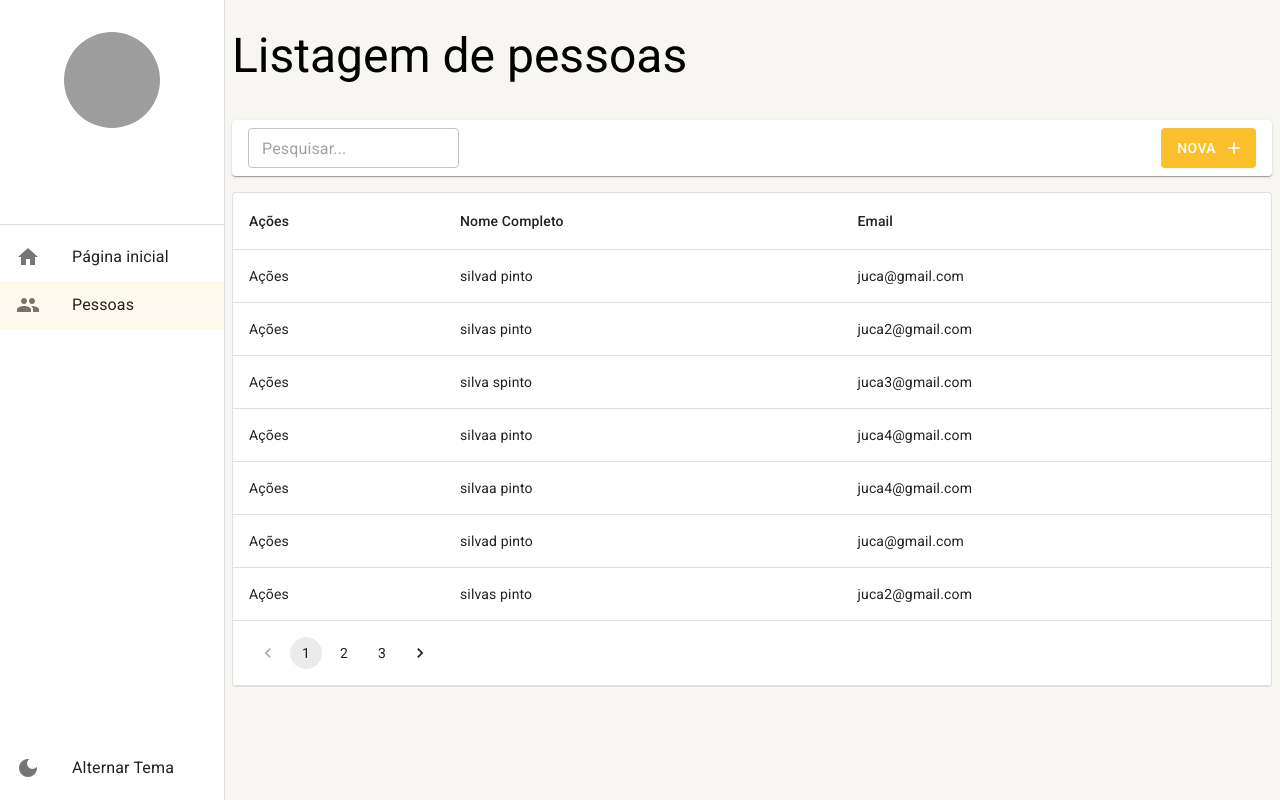
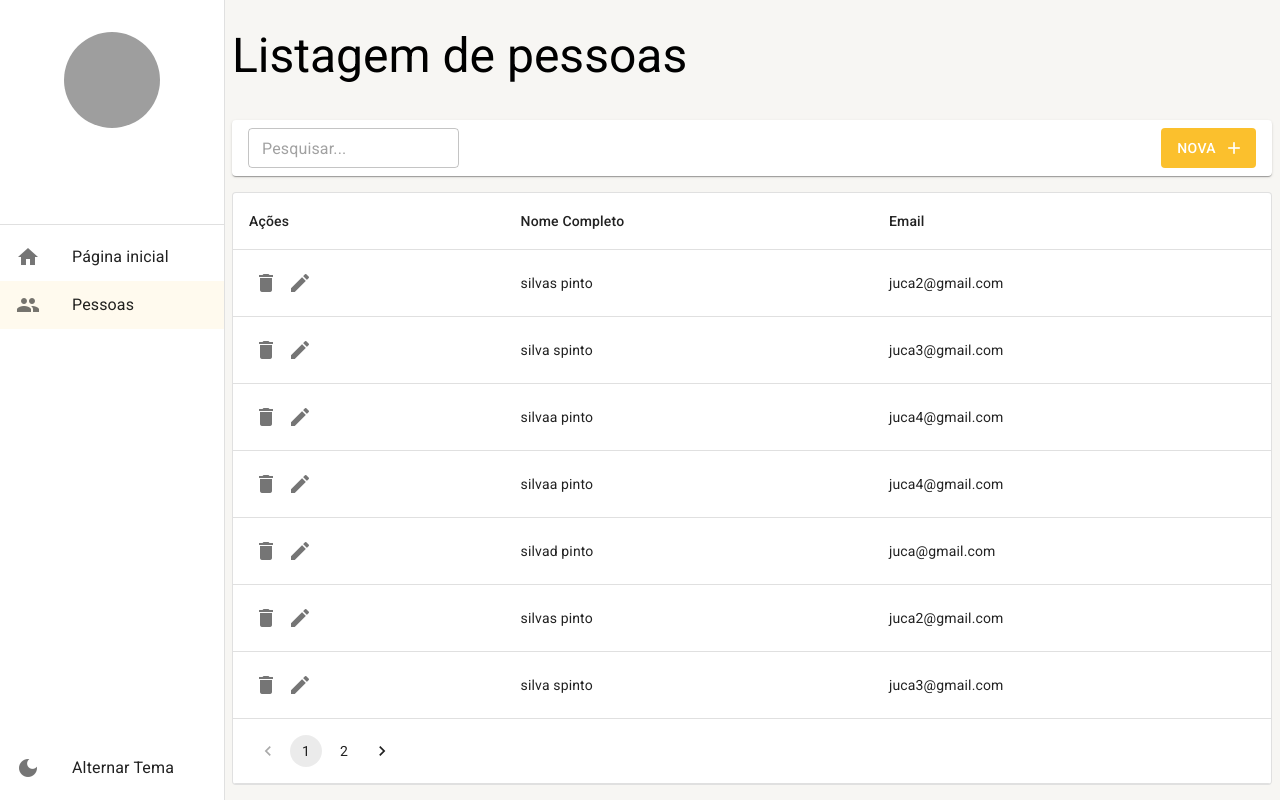
Before and after one commit to guilhermekono/react-materialui-typescript-master, a React (Create React App) app: page /pessoas in a window 1280 px wide. Built offline with nearby package versions, Linux system fonts and the light colour scheme; data requests are answered from the project's data file; grey boxes are pictures that could not be loaded.

Commit message:
Configuração botões delete e edit de pessoas

```diff
--- a/mock/database.json
+++ b/mock/database.json
@@ -1,91 +1,85 @@
 {
   "pessoas": [
     {
-            "id":1,
+      "id": 2,
+      "email": "juca2@gmail.com",
+      "cidadeId": 1,
+      "nomeCompleto": "silvas pinto"
+    },
+    {
+      "id": 3,
+      "email": "juca3@gmail.com",
+      "cidadeId": 1,
+      "nomeCompleto": "silva spinto"
+    },
+    {
+      "id": 4,
+      "email": "juca4@gmail.com",
+      "cidadeId": 1,
+      "nomeCompleto": "silvaa pinto"
+    },
+    {
+      "id": 5,
+      "email": "juca4@gmail.com",
+      "cidadeId": 1,
+      "nomeCompleto": "silvaa pinto"
+    },
+    {
+      "id": 6,
       "email": "juca@gmail.com",
       "cidadeId": 1,
       "nomeCompleto": "silvad pinto"
     },
     {
-            "id":2,
+      "id": 7,
       "email": "juca2@gmail.com",
       "cidadeId": 1,
       "nomeCompleto": "silvas pinto"
     },
     {
-            "id":3,
+      "id": 8,
       "email": "juca3@gmail.com",
       "cidadeId": 1,
       "nomeCompleto": "silva spinto"
     },
     {
-            "id":4,
+      "id": 9,
       "email": "juca4@gmail.com",
       "cidadeId": 1,
       "nomeCompleto": "silvaa pinto"
     },
     {
-            "id":5,
+      "id": 10,
       "email": "juca4@gmail.com",
       "cidadeId": 1,
       "nomeCompleto": "silvaa pinto"
     },
     {
-            "id":6,
+      "id": 11,
       "email": "juca@gmail.com",
       "cidadeId": 1,
       "nomeCompleto": "silvad pinto"
     },
     {
-            "id":7,
+      "id": 12,
       "email": "juca2@gmail.com",
       "cidadeId": 1,
       "nomeCompleto": "silvas pinto"
     },
     {
-            "id":8,
+      "id": 13,
       "email": "juca3@gmail.com",
       "cidadeId": 1,
       "nomeCompleto": "silva spinto"
     },
     {
-            "id":9,
+      "id": 14,
       "email": "juca4@gmail.com",
       "cidadeId": 1,
       "nomeCompleto": "silvaa pinto"
     },
     {
-            "id":10,
-            "email": "juca4@gmail.com",
-            "cidadeId": 1,
-            "nomeCompleto": "silvaa pinto"
-        },
-        {
-            "id":11,
-            "email": "juca@gmail.com",
-            "cidadeId": 1,
-            "nomeCompleto": "silvad pinto"
-        },
-        {
-            "id":12,
-            "email": "juca2@gmail.com",
-            "cidadeId": 1,
-            "nomeCompleto": "silvas pinto"
-        },
-        {
-            "id":13,
-            "email": "juca3@gmail.com",
-            "cidadeId": 1,
-            "nomeCompleto": "silva spinto"
-        },
-        {
-            "id":14,
-            "email": "juca4@gmail.com",
-            "cidadeId": 1,
-            "nomeCompleto": "silvaa pinto"
-        },
-        {
-            "id":15,
+      "id": 15,
       "email": "juca4@gmail.com",
       "cidadeId": 1,
       "nomeCompleto": "silvaa pinto"
--- a/src/pages/pessoas/ListagemDePessoas.tsx
+++ b/src/pages/pessoas/ListagemDePessoas.tsx
@@ -1,10 +1,10 @@
 import { useEffect, useMemo, useState } from "react";
-import { useSearchParams } from "react-router-dom";
+import { useNavigate, useSearchParams } from "react-router-dom";
 import { FerramentasDaListagem } from "../../shared/components";
 import { LayoutBaseDePagina } from "../../shared/layouts/LayoutBaseDePagina"
 import { IListagemPessoa, PessoasService } from "../../shared/services/api/pessoas/PessoasService";
 import { useDebounce } from "../../shared/hooks";
-import { LinearProgress, Pagination, Paper, Table, TableBody, TableCell, TableContainer, TableFooter, TableHead, TableRow } from "@mui/material";
+import { Icon, IconButton, LinearProgress, Pagination, Paper, Table, TableBody, TableCell, TableContainer, TableFooter, TableHead, TableRow } from "@mui/material";
 import { Environment } from "../../shared/enviroment";
 
 
@@ -14,6 +14,8 @@ export const ListagemDePessoas: React.FC = () => {
 
     const [searchParams, setSearchParamns] = useSearchParams();
     const { debounce } = useDebounce();
+
+    const navigate = useNavigate();
 
     const [rows, setRows] = useState<IListagemPessoa[]>([]);
     const [totalCount, setTotalCount] = useState(0);
@@ -52,6 +54,27 @@ export const ListagemDePessoas: React.FC = () => {
         })
     }, [busca, pagina]);
 
+
+    const handleDelete = (id: number) => {
+
+        if (confirm('Tem certeza que quer deletar o bagulho? Pode ser importante, ou nao, eu sou um aviso digital, não um policial, faça o que quiser')){
+            PessoasService.deleteById(id)
+            .then(result => {
+                if (result instanceof Error){
+                    alert(result.message);
+                }else{
+                    setRows(oldRows => {
+                        return [
+                            ...oldRows.filter(oldRow => oldRow.id !== id),
+                        ];
+                    })
+                    alert('registro apagado com sucesso')
+                }
+            })
+        };
+    };
+
+
     return (
         <LayoutBaseDePagina
             titulo='Listagem de pessoas'
@@ -76,7 +99,14 @@ export const ListagemDePessoas: React.FC = () => {
                     <TableBody>
                     {rows.map(row => (
                     <TableRow key={row.id}>
-                        <TableCell>Ações</TableCell>
+                        <TableCell>
+                            <IconButton size="small" onClick={() => handleDelete(row.id)}>
+                                <Icon>delete</Icon>
+                            </IconButton>
+                            <IconButton size="small" onClick={() => navigate(`/pessoas/detalhe/${row.id}`)}>
+                                <Icon>edit</Icon>
+                            </IconButton>
+                        </TableCell>
                         <TableCell>{row.nomeCompleto}</TableCell>
                         <TableCell>{row.email}</TableCell>
                     </TableRow>
--- a/src/routes/index.tsx
+++ b/src/routes/index.tsx
@@ -30,7 +30,7 @@ export const AppRoutes = () => {
             <Route path="/pagina-inicial" element={<Dashboard/>}/>
 
             <Route path="/pessoas" element={<ListagemDePessoas/>} />
-            {/*<Route path="/pessoas/detalhe/:id" element={<Dashboard />} />*/}
+            <Route path="/pessoas/detalhe/:id" element={<p>Detalhe</p>} />
 
             <Route path="*" element={<Navigate to="/pagina-inicial" />} />
 
```
Lines whose indentation alone changed are shown as unchanged.
